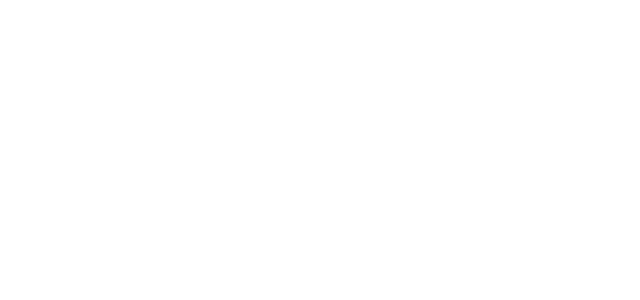
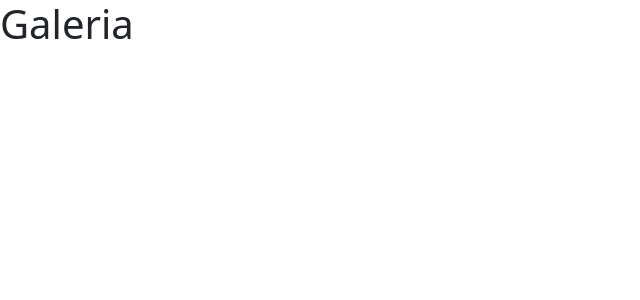
Before and after one commit to JoaoVMarques/portofolio-art, a React (Vite) app: page /Galery in a window 1280 px wide. Before the commit this address had no page. Shown: the top 300 px of the page, without its empty margins (0-640 px from the left). Built offline with nearby package versions, Linux system fonts and the light colour scheme.

Commit message:
Criando a página de galeria

```diff
--- /dev/null
+++ b/src/pages/galeryPage/index.tsx
@@ -0,0 +1,9 @@
+function GaleryPage() {
+  return (
+    <>
+      <h1>Galeria</h1>
+    </>
+  );
+}
+
+export default GaleryPage;
--- a/src/routes/index.tsx
+++ b/src/routes/index.tsx
@@ -1,9 +1,11 @@
 import { Routes, Route } from 'react-router-dom';
 import HomePage from '../pages/homePage';
+import GaleryPage from '../pages/galeryPage';
 
 function Router() {
   return (
     <Routes>
+      <Route path='/Galery' element={<GaleryPage />} />
       <Route path='/' element={<HomePage />} />
     </Routes>
   );
```
